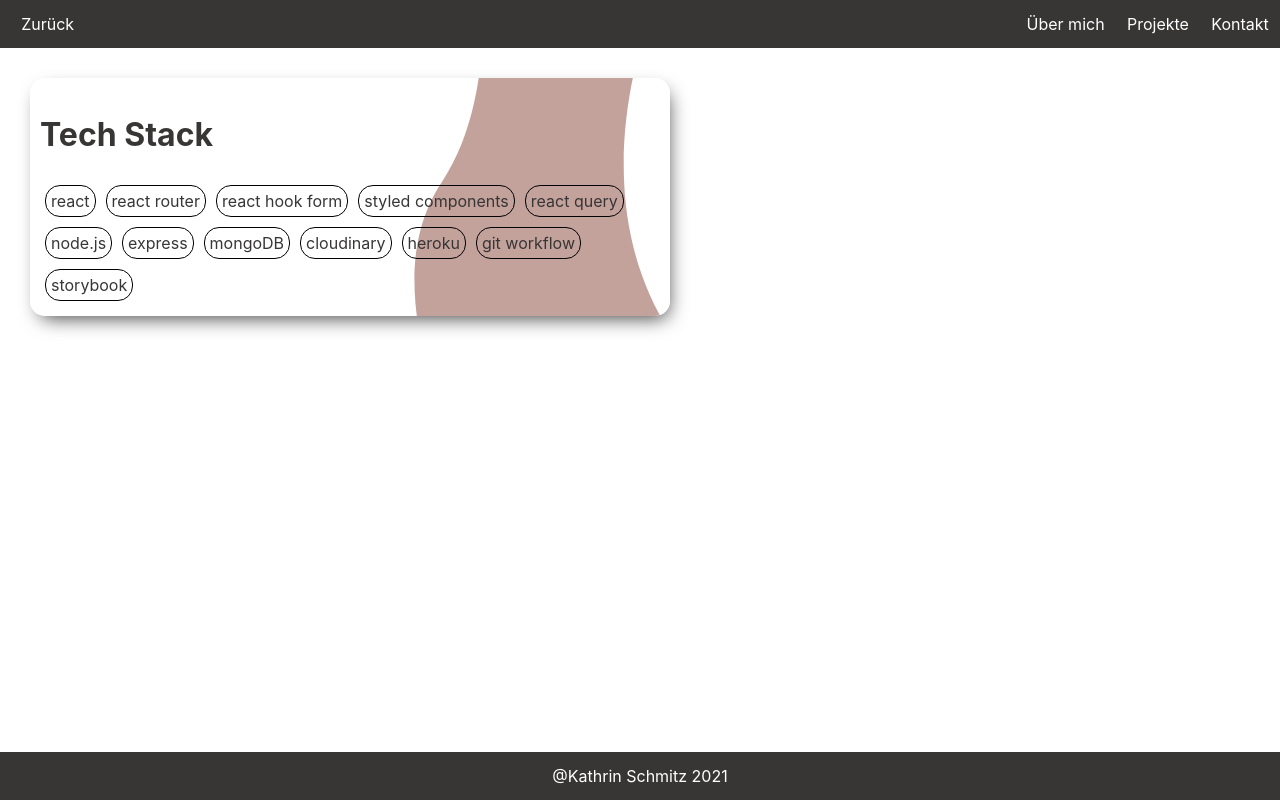
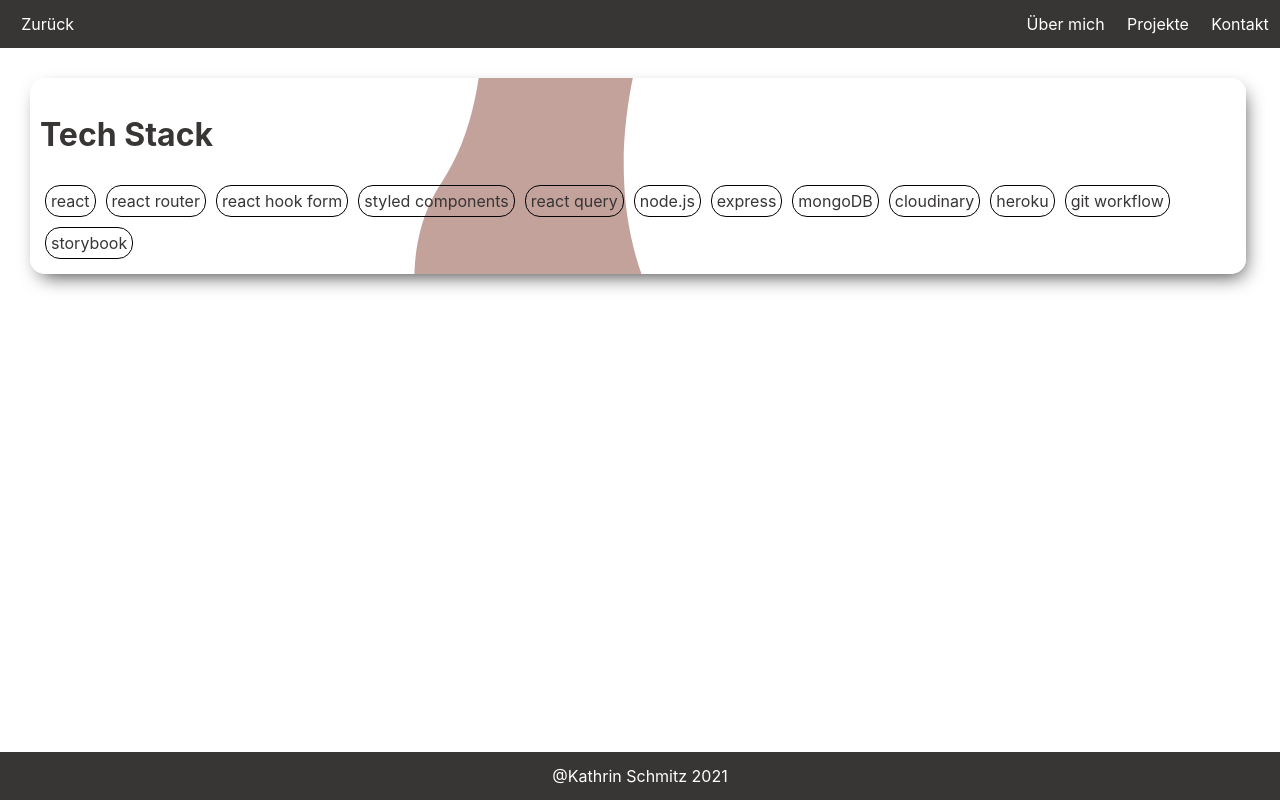
Before and after one commit to kschmitz123/my-portfolio, a React (Create React App) app in the folder client/: page /projects in a window 1280 px wide. Built offline with nearby package versions, Linux system fonts and the light colour scheme.

Commit message:
Add type check to infoblock

```diff
--- a/client/src/components/InfoBlock.tsx
+++ b/client/src/components/InfoBlock.tsx
@@ -2,20 +2,25 @@ import React, { ReactNode } from "react";
 import styled from "styled-components";
 import Background from "../assets/background-test.png";
 
-const Container = styled.div`
+interface Props {
+  width?: string;
+}
+
+const Container = styled.div<Props>`
   border-radius: 15px;
   box-shadow: 4px 8px 19px -6px rgba(0, 0, 0, 0.75);
-  width: 50%;
+  width: ${(props) => props.width || "50%"};
   color: var(--main-color);
   padding: 10px;
   margin: 30px;
   background: url(${Background}) no-repeat center center fixed;
 `;
 
-interface Props {
+interface Children {
   children: ReactNode;
+  width?: string;
 }
 
-export default function InfoBlock({ children }: Props) {
-  return <Container>{children}</Container>;
+export default function InfoBlock({ children, width }: Children) {
+  return <Container width={width}>{children}</Container>;
 }
```
